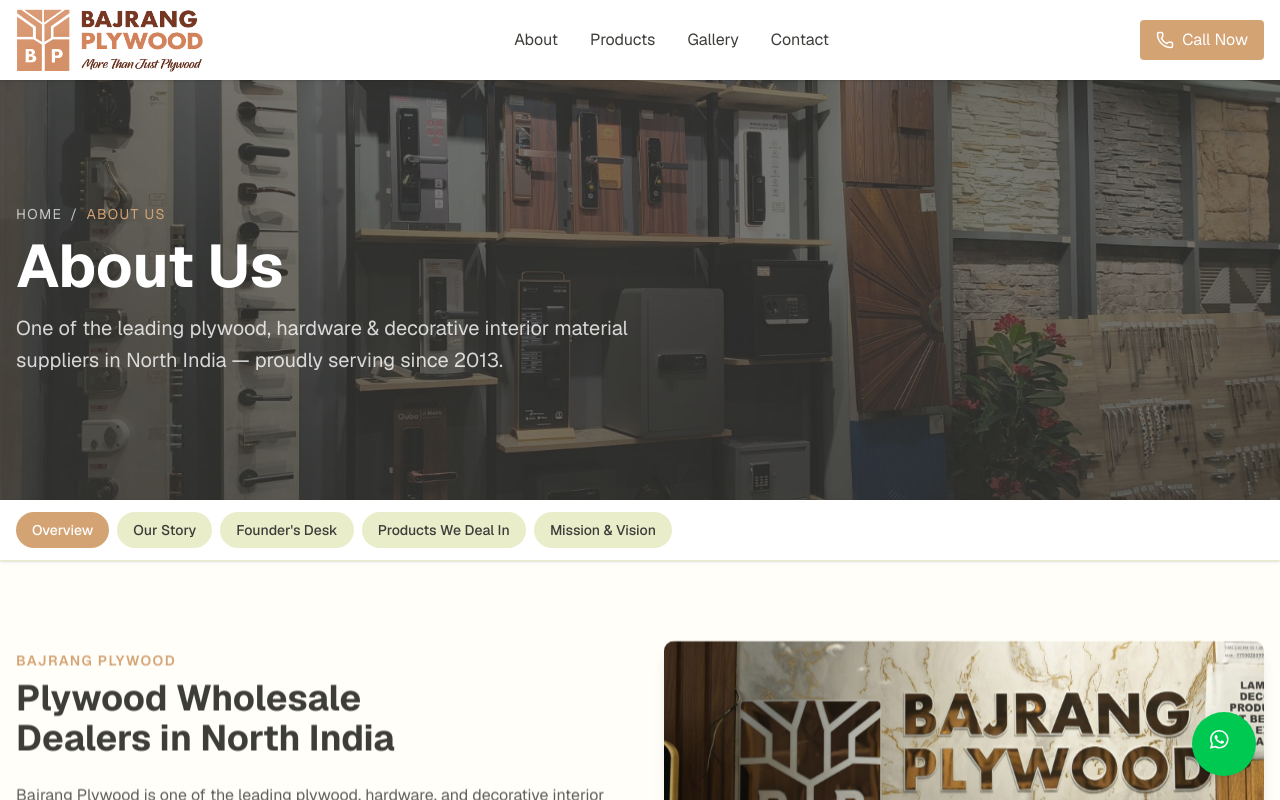
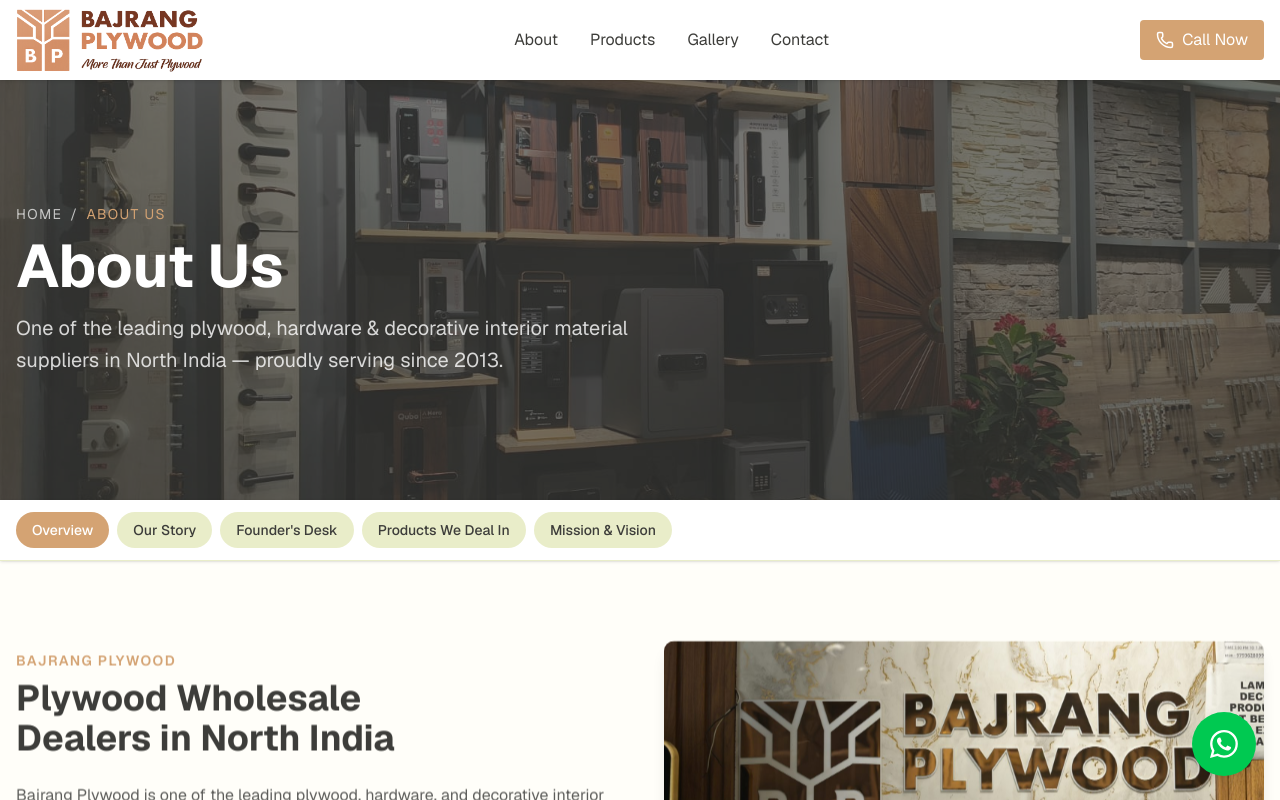
Before and after one commit to aryadhiman23/bajrang-ply-website-revamp, a Next.js app: page /about in a window 1280 px wide. Shown: the top 800 px of the page. Built offline with nearby package versions, Linux system fonts and the light colour scheme.

Commit message:
feat: scale WhatsAppIcon in site-footer.tsx for better visibility

```diff
--- a/components/site-footer.tsx
+++ b/components/site-footer.tsx
@@ -21,9 +21,15 @@ function FacebookIcon({ size = 18 }: { size?: number }) {
 }
 function WhatsAppIcon({ size = 18 }: { size?: number }) {
   return (
-    <svg width={size} height={size} viewBox="0 0 24 24" fill="currentColor" aria-hidden="true">
-      <path d="M13.601 2.326A7.85 7.85 0 0 0 7.994 0C3.627 0 .068 3.558.064 7.926c0 1.399.366 2.76 1.057 3.965L0 16l4.204-1.102a7.9 7.9 0 0 0 3.79.965h.004c4.368 0 7.926-3.558 7.93-7.93A7.9 7.9 0 0 0 13.6 2.326zM7.994 14.521a6.6 6.6 0 0 1-3.356-.92l-.24-.144-2.494.654.666-2.433-.156-.251a6.56 6.56 0 0 1-1.007-3.505c0-3.626 2.957-6.584 6.591-6.584a6.56 6.56 0 0 1 4.66 1.931 6.56 6.56 0 0 1 1.928 4.66c-.004 3.639-2.961 6.592-6.592 6.592m3.615-4.934c-.197-.099-1.17-.578-1.353-.646-.182-.065-.315-.099-.445.099-.133.197-.513.646-.627.775-.114.133-.232.148-.43.05-.197-.1-.836-.308-1.592-.985-.59-.525-.985-1.175-1.103-1.372-.114-.198-.011-.304.088-.403.087-.088.197-.232.296-.346.1-.114.133-.198.198-.33.065-.134.034-.248-.015-.347-.05-.099-.445-1.076-.612-1.47-.16-.389-.323-.335-.445-.34-.114-.007-.247-.007-.38-.007a.73.73 0 0 0-.529.247c-.182.198-.691.677-.691 1.654s.71 1.916.81 2.049c.098.133 1.394 2.132 3.383 2.992.47.205.84.326 1.129.418.475.152.904.129 1.246.08.38-.058 1.171-.48 1.338-.943.164-.464.164-.86.114-.943-.049-.084-.182-.133-.38-.232" />
-    </svg>
+    // <svg width={size} height={size} viewBox="0 0 24 24" fill="currentColor" aria-hidden="true">
+    //   <path d="M13.601 2.326A7.85 7.85 0 0 0 7.994 0C3.627 0 .068 3.558.064 7.926c0 1.399.366 2.76 1.057 3.965L0 16l4.204-1.102a7.9 7.9 0 0 0 3.79.965h.004c4.368 0 7.926-3.558 7.93-7.93A7.9 7.9 0 0 0 13.6 2.326zM7.994 14.521a6.6 6.6 0 0 1-3.356-.92l-.24-.144-2.494.654.666-2.433-.156-.251a6.56 6.56 0 0 1-1.007-3.505c0-3.626 2.957-6.584 6.591-6.584a6.56 6.56 0 0 1 4.66 1.931 6.56 6.56 0 0 1 1.928 4.66c-.004 3.639-2.961 6.592-6.592 6.592m3.615-4.934c-.197-.099-1.17-.578-1.353-.646-.182-.065-.315-.099-.445.099-.133.197-.513.646-.627.775-.114.133-.232.148-.43.05-.197-.1-.836-.308-1.592-.985-.59-.525-.985-1.175-1.103-1.372-.114-.198-.011-.304.088-.403.087-.088.197-.232.296-.346.1-.114.133-.198.198-.33.065-.134.034-.248-.015-.347-.05-.099-.445-1.076-.612-1.47-.16-.389-.323-.335-.445-.34-.114-.007-.247-.007-.38-.007a.73.73 0 0 0-.529.247c-.182.198-.691.677-.691 1.654s.71 1.916.81 2.049c.098.133 1.394 2.132 3.383 2.992.47.205.84.326 1.129.418.475.152.904.129 1.246.08.38-.058 1.171-.48 1.338-.943.164-.464.164-.86.114-.943-.049-.084-.182-.133-.38-.232" />
+    // </svg>
+
+<svg width={size} height={size} viewBox="0 0 24 24" fill="currentColor" aria-hidden="true">
+  <g transform="scale(1.5)">
+    <path d="M13.601 2.326A7.85 7.85 0 0 0 7.994 0C3.627 0 .068 3.558.064 7.926c0 1.399.366 2.76 1.057 3.965L0 16l4.204-1.102a7.9 7.9 0 0 0 3.79.965h.004c4.368 0 7.926-3.558 7.93-7.93A7.9 7.9 0 0 0 13.6 2.326zM7.994 14.521a6.6 6.6 0 0 1-3.356-.92l-.24-.144-2.494.654.666-2.433-.156-.251a6.56 6.56 0 0 1-1.007-3.505c0-3.626 2.957-6.584 6.591-6.584a6.56 6.56 0 0 1 4.66 1.931 6.56 6.56 0 0 1 1.928 4.66c-.004 3.639-2.961 6.592-6.592 6.592m3.615-4.934c-.197-.099-1.17-.578-1.353-.646-.182-.065-.315-.099-.445.099-.133.197-.513.646-.627.775-.114.133-.232.148-.43.05-.197-.1-.836-.308-1.592-.985-.59-.525-.985-1.175-1.103-1.372-.114-.198-.011-.304.088-.403.087-.088.197-.232.296-.346.1-.114.133-.198.198-.33.065-.134.034-.248-.015-.347-.05-.099-.445-1.076-.612-1.47-.16-.389-.323-.335-.445-.34-.114-.007-.247-.007-.38-.007a.73.73 0 0 0-.529.247c-.182.198-.691.677-.691 1.654s.71 1.916.81 2.049c.098.133 1.394 2.132 3.383 2.992.47.205.84.326 1.129.418.475.152.904.129 1.246.08.38-.058 1.171-.48 1.338-.943.164-.464.164-.86.114-.943-.049-.084-.182-.133-.38-.232"/>
+  </g>
+</svg>
   )
 }
 
```
